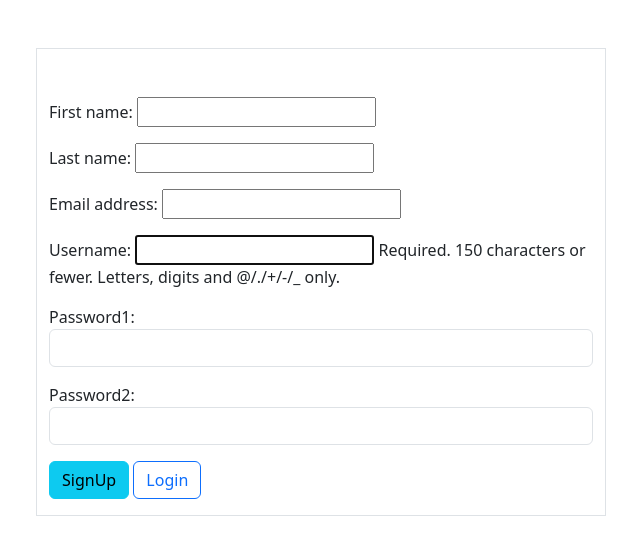
After one commit to steewojeril1/todo_app, a Django app: page /todos/signup in a window 1280 px wide. The commit adds this page. Shown: the top 555 px of the page, without its empty margins (319-959 px from the left). Run offline with Django 5.2, Linux system fonts and the light colour scheme.

Commit message:
added user registration

```diff
--- a/todoweb/forms.py
+++ b/todoweb/forms.py
@@ -1,5 +1,15 @@
 from django import forms
 from todoweb.models import Todo
+from django.contrib.auth.forms import UserCreationForm
+from django.contrib.auth.models import User
+
+class RegistrationForm(UserCreationForm ):
+    password1=forms.CharField(widget=forms.PasswordInput(attrs={'class':'form-control'}))
+    password2=forms.CharField(widget=forms.PasswordInput(attrs={'class':'form-control'}))
+    class Meta:
+        model=User
+        fields=['first_name','last_name','email','username','password1','password2']
+
 
 class LoginForm(forms.Form):
     username=forms.CharField(widget=forms.TextInput(attrs={'class':'form-control'}))
--- a/todoweb/templates/todo/custom_login.html
+++ b/todoweb/templates/todo/custom_login.html
@@ -10,7 +10,7 @@
 
                 <div class="mb-3">
                     <button type="submit" class="btn btn-info">login</button>
-                    <a class="btn btn-outline-primary" href="">Signup</a>
+                    <a class="btn btn-outline-primary" href="{% url 'register' %}">Signup</a>
                 </div>
             </form>
 
--- /dev/null
+++ b/todoweb/templates/todo/registration.html
@@ -0,0 +1,44 @@
+<!DOCTYPE html>
+<html lang="en">
+<head>
+    <meta charset="UTF-8">
+    <meta name="viewport" content="width=device-width, initial-scale=1.0">
+    <title>Document</title>
+    <link href="https://cdn.jsdelivr.net/npm/bootstrap@5.3.0/dist/css/bootstrap.min.css" rel="stylesheet" integrity="sha384-9ndCyUaIbzAi2FUVXJi0CjmCapSmO7SnpJef0486qhLnuZ2cdeRhO02iuK6FUUVM" crossorigin="anonymous">
+    <script src="https://cdn.jsdelivr.net/npm/bootstrap@5.3.0/dist/js/bootstrap.bundle.min.js" integrity="sha384-geWF76RCwLtnZ8qwWowPQNguL3RmwHVBC9FhGdlKrxdiJJigb/j/68SIy3Te4Bkz" crossorigin="anonymous"></script>
+</head>
+<body>
+    <div class="container">
+        <div class="row mt-5">
+            <div class="col-3"></div>
+            <div class="col-6 border">
+                <form action="" class="mt-5" method="post">
+                   {%csrf_token%}
+                   {{form.as_p}}
+                    <!-- <div class="mb-3">
+                        <input type="text" name="firstname" placeholder="enter firstname" class="form-control">
+                    </div>
+                    <div class="mb-3">
+                        <input type="text" name="lastname" placeholder="enter lastname" class="form-control">
+                    </div>
+                    <div class="mb-3">
+                        <input type="emai" name="email" placeholder="enter email" class="form-control">
+                    </div>
+                    <div class="mb-3">
+                        <input type="text" name="username" placeholder="enter username" class="form-control">
+                    </div>
+                    <div class="mb-3">
+                        <input type="password" name="password" placeholder="enter password" class="form-control">
+                    </div> -->
+                    <div class="mb-3">
+                        <button type="submit" class="btn btn-info">SignUp</button>
+                        <a class="btn btn-outline-primary" href="{%url 'custom_login'%}">Login</a>
+                    </div>
+                </form>
+            </div>
+            <div class="col-3"></div>
+        </div>
+    </div>
+
+</body>
+</html>
--- a/todoweb/urls.py
+++ b/todoweb/urls.py
@@ -1,6 +1,7 @@
 from django.urls import path
 from todoweb import views
 urlpatterns = [
+    path('signup',views.SignupView.as_view(),name='register'),
     path('create/', views.TodoCreateView.as_view(), name='todo_create'),
     path('list/', views.TodoList.as_view(), name='todo_list'),
     path('list/completed/', views.TodoList.as_view(),{'filter':'completed'}, name='completed_todos'),
--- a/todoweb/views.py
+++ b/todoweb/views.py
@@ -1,12 +1,22 @@
 from django.shortcuts import render, redirect
 
 from todoweb.models import Todo
-from django.views.generic import View
-from todoweb.forms import TodoForm, LoginForm
+from django.views.generic import View, CreateView
+from todoweb.forms import TodoForm, LoginForm, RegistrationForm
 from todoweb.decorators import sign_in_required
 from django.utils.decorators import method_decorator
 from django.contrib import messages
 from django.contrib.auth import authenticate,login,logout
+from django.contrib.auth.models import User
+from django.urls import reverse_lazy
+
+
+
+class SignupView(CreateView):
+    model = User
+    form_class = RegistrationForm
+    template_name= 'todo/registration.html'
+    success_url=reverse_lazy('custom_login')
 
 
 class CustomLoginView(View):
@@ -26,7 +36,7 @@ class CustomLoginView(View):
                 return redirect('todo_list')
             else:
                 messages.error(request,'Incorrect username/password')
-                return render(request,'login.html',{'form':form})
+                return render(request,'todo/custom_login.html',{'form':form})
 
 
 def logout_view(request):
```
Also changed, not shown: todoweb/templates/todo/todo_list.html (+12 -11 lines).
